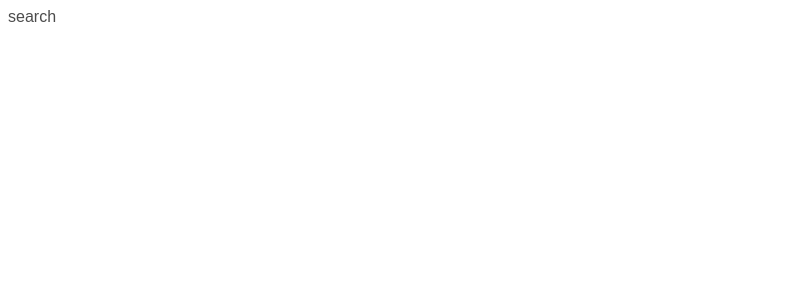
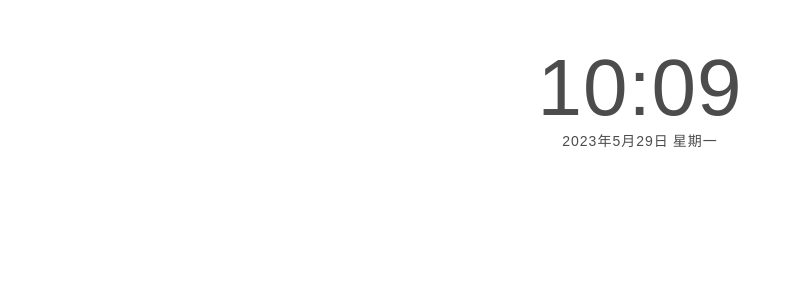
Before and after one commit to phrynus/MistMarker, a Vue app: page / in a window 1280 px wide. Shown: the top 300 px of the page, without its empty margins (0-793 px from the left). Built offline with nearby package versions, Linux system fonts and the light colour scheme.

Commit message:
更新时间

```diff
--- a/src/components/structure.vue
+++ b/src/components/structure.vue
@@ -1,11 +1,32 @@
 <script setup>
-import search from './structure/search.vue'
+import Search from './structure/search.vue'
+import Calendar from './structure/calendar.vue'
+
+
 </script>
 
 <template>
-<search></search>
+  <div>
+    <Calendar class="calendar_plug"/>
+    <search class="search_plug"/>
+  </div>
 </template>
 
 <style scoped lang="scss">
-
+.calendar_plug {
+  --height: 3vh;
+  padding-top: var(--height);
+  @media screen and (min-height: 768px) {
+    --height: 6vh;
+  }
+  @media screen and (min-height: 1280px) {
+    --height: 11vh;
+  }
+  @media screen and (min-height: 1560px) {
+    --height: 15vh;
+  }
+  @media screen and (min-height: 2000px) {
+    --height: 18vh;
+  }
+}
 </style>
--- /dev/null
+++ b/src/components/structure/calendar.vue
@@ -0,0 +1,80 @@
+<script setup>
+import { ref, onBeforeMount, onUnmounted } from 'vue';
+
+const currentDate = ref(new Date());
+const formattedTime = ref([]);
+
+// 格式化时间为 [小时, 分钟]
+const formatTime = (time) => {
+  const hours = time.getHours().toString().padStart(2, '0');
+  const minutes = time.getMinutes().toString().padStart(2, '0');
+  return [hours, minutes];
+};
+// 格式化日期
+const formattheCalendar=(date)=> {
+  const year = date.getFullYear();
+  const month = date.getMonth() + 1;
+  const day = date.getDate();
+  const weekDay = ['日', '一', '二', '三', '四', '五', '六'][date.getDay()];
+  return `${year}年${month}月${day}日`;;
+}
+
+// 每两秒更新一次时间
+let timer;
+
+
+onBeforeMount(() => {
+  formattedTime.value = formatTime(currentDate.value);
+  timer = setInterval(() => {
+    currentDate.value = new Date();
+    formattedTime.value = formatTime(currentDate.value);
+  }, 2000);
+});
+
+onUnmounted(() => {
+  clearInterval(timer);
+});
+
+// export { currentDate };
+</script>
+
+<template>
+  <div>
+    <div class="dateBox">
+      <div class="time">
+        <span>{{ formattedTime[0]  }}</span>
+        <span>:</span>
+        <span>{{ formattedTime[1]  }}</span>
+      </div>
+      <div class="date" >
+        <span>{{formattheCalendar(currentDate)}}</span>
+        <span>星期{{['日', '一', '二', '三', '四', '五', '六'][currentDate.getDay()]}}</span>
+      </div>
+    </div>
+  </div>
+</template>
+
+<style scoped lang="scss">
+.dateBox{
+  display: flex;
+  flex-direction: column;
+  align-items: center;
+  .time{
+    font-size: var(--time-size);
+    line-height: var(--time-size);
+    font-weight: var(--time-fontWeight);
+    span{
+      vertical-align: unset
+    }
+  }
+  .date{
+    font-size: 14px;
+    line-height: 26px;
+    span{
+      margin: 0 2px;
+    }
+  }
+}
+
+
+</style>
--- a/src/components/structure/search.vue
+++ b/src/components/structure/search.vue
@@ -3,7 +3,7 @@
 </script>
 
 <template>
-search
+  <!--search-->
 </template>
 
 <style scoped lang="scss">
--- a/src/style.scss
+++ b/src/style.scss
@@ -1,10 +1,24 @@
+:root {
+  --time-size: 80px;
+  --time-fontWeight: 400;
+  //@media (max-width: 1200px) {
+  //  --time-size: 60px;
+  //}
+  @media (max-width: 768px) {
+    --time-size: 40px;
+  }
+}
+*{
+  margin: 0;
+  padding: 0;
+  letter-spacing: 1px;
+}
 html {
   font-size: 16px;
   //overflow-x: hidden;
   &.overflow {
     overflow: hidden;
   }
-
   body {
     background-color: #fff;
     color: rgba(66, 66, 66, 0.95);
@@ -12,7 +26,7 @@ body {
 
     a {
       text-decoration: none;
-  color:rgba(66, 66, 66, 0.95);
+      color: rgba(66, 66, 66, 0.95);
       cursor: pointer;
 
       &:hover {
```
Also changed, not shown: 1 other file (tests, documents, lock files or other folders). Lines whose indentation alone changed are shown as unchanged.
